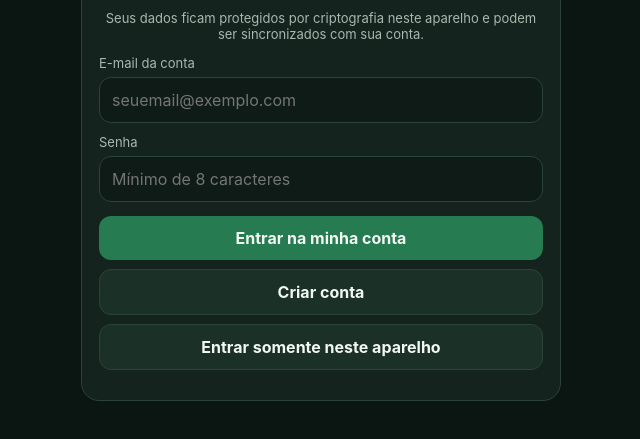
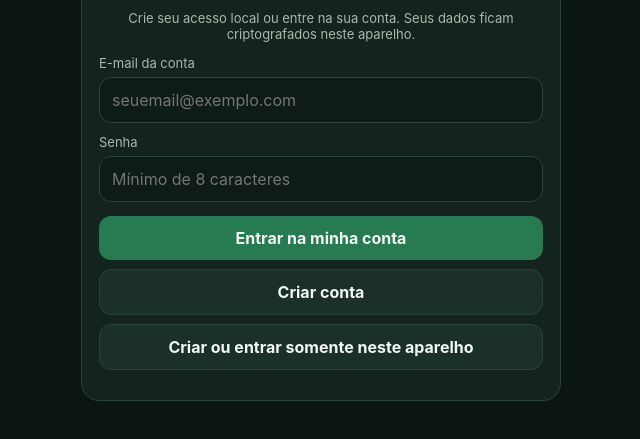
Before and after one commit to tj7htn257y-ui/Controle-financeiro-wa, a plain HTML site: page index.html in a window 1280 px wide. Shown: the part 115-554 px from the top of the page, without its empty margins (319-959 px from the left). Drawn offline with Linux system fonts and the light colour scheme.

Commit message:
Update index.html

```diff
--- a/index.html
+++ b/index.html
@@ -1,3 +1,4 @@
+
 <!doctype html>
 <html lang="pt-BR">
 <head>
@@ -9,6 +10,7 @@
   <meta name="apple-mobile-web-app-status-bar-style" content="black-translucent">
   <meta name="apple-mobile-web-app-title" content="Meu Financeiro">
   <link rel="manifest" href="./manifest.json">
+  <link rel="apple-touch-icon" href="./icons/apple-touch-icon.png">
   <title>Meu Controle Financeiro</title>
   <style>
     :root{--bg:#0b1512;--panel:#14231d;--panel2:#1b3027;--text:#f2f7f3;--muted:#a8b9af;--green:#69d39a;--red:#ff8585;--line:#2b4438;--yellow:#f5ca75}
@@ -66,7 +68,7 @@
   <section id="lock" class="card">
     <div class="center">
       <h1>Meu Controle Financeiro</h1>
-      <p class="muted">Seus dados ficam protegidos por criptografia neste aparelho e podem ser sincronizados com sua conta.</p>
+      <p class="muted">Crie seu acesso local ou entre na sua conta. Seus dados ficam criptografados neste aparelho.</p>
     </div>
     <label for="email">E-mail da conta</label>
     <input id="email" type="email" autocomplete="username" placeholder="seuemail@exemplo.com">
@@ -74,7 +76,7 @@
     <input id="pass" type="password" autocomplete="current-password" placeholder="Mínimo de 8 caracteres">
     <button id="loginBtn" style="margin-top:14px">Entrar na minha conta</button>
     <button id="createBtn" class="secondary" style="margin-top:9px">Criar conta</button>
-    <button id="offlineBtn" class="secondary" style="margin-top:9px">Entrar somente neste aparelho</button>
+    <button id="offlineBtn" class="secondary" style="margin-top:9px">Criar ou entrar somente neste aparelho</button>
     <p id="lockMsg" class="muted" role="status" aria-live="polite"></p>
   </section>
 
@@ -195,6 +197,6 @@
     <footer>Meu Controle Financeiro · Uso pessoal · Dados locais criptografados</footer>
   </main>
 
-  <script src="./app.js?v=10"></script>
+  <script src="./app.js?v=11.1"></script>
 </body>
 </html>
```
